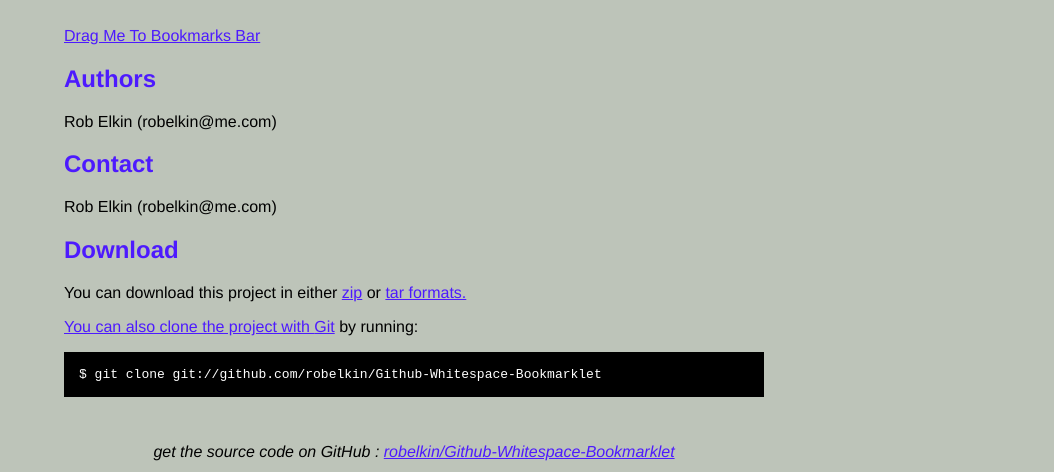
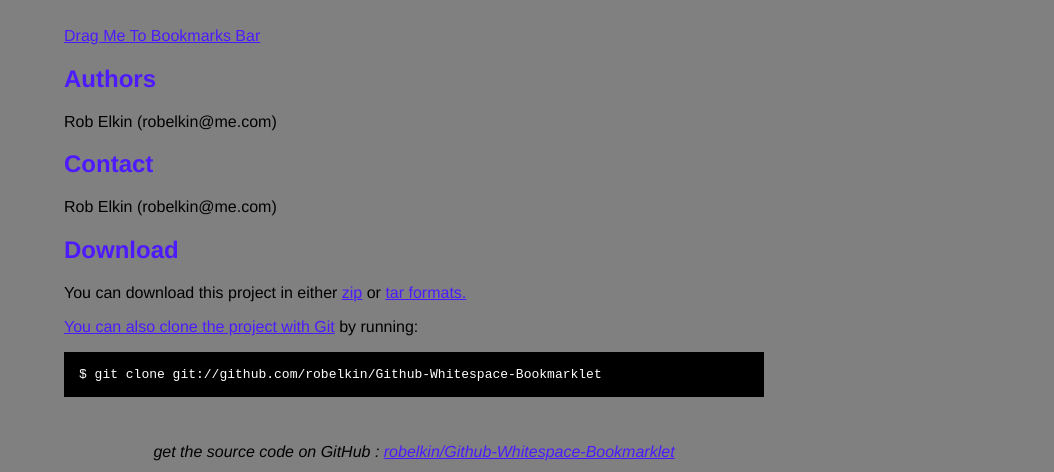
Before and after one commit to robelkin/Github-Whitespace-Bookmarklet, a plain HTML site: page index.html in a window 1280 px wide. Shown: the part 328-800 px from the top of the page, without its empty margins (226-1280 px from the left). Drawn offline with Linux system fonts and the light colour scheme.

Commit message:
just made it grey cause that is easier

```diff
--- a/index.html
+++ b/index.html
@@ -8,7 +8,7 @@
   <style type="text/css">
     body {
       margin-top: 1.0em;
-      background-color: #bdc4b9;
+      background-color: #808080;
       font-family: Helvetica, Arial, FreeSans, san-serif;
       color: #000000;
     }
```
